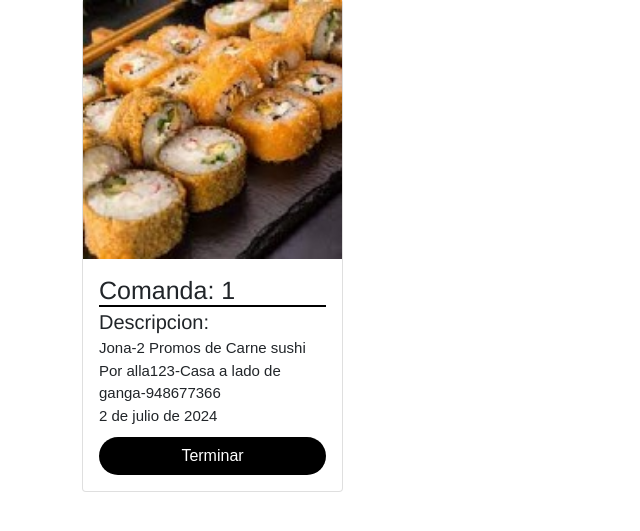
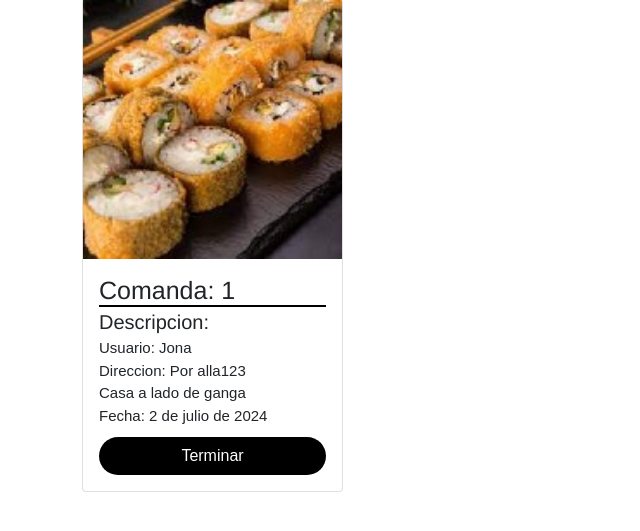
Before and after one commit to xJonathanMx/sitio, a Django app: page /admins/ in a window 1280 px wide. Shown: the part 217-748 px from the top of the page, without its empty margins (0-640 px from the left). Run offline with Django 5.2, Linux system fonts and the light colour scheme; data comes from the database, SQL or seed files in the repository.

Commit message:
comanda editada

```diff
--- a/aplicacion/templates/aplicacion/admin_usuario.html
+++ b/aplicacion/templates/aplicacion/admin_usuario.html
@@ -56,10 +56,12 @@
                                         <div class="card-body">
                                             <h1>Comanda: {{c.id_comanda}}</h1>
                                             <p id="subti">Descripcion:</p>
-                                            <p>{{c.producto}}</p>
-                                            <p>{{c.pedido}}</p>
-                                            <p>{{c.direccion}}</p>
-                                            <p>{{c.fecha_emision}}</p>
+
+                                            <p>Usuario: {{c.pedido.usuario}}</p>
+                                            <p>Direccion:   {{c.direccion.direccion}}</p>
+                                            <p>{{c.direccion.referencia}}</p>
+                                            <p>Fecha: {{c.fecha_emision}}</p>
+
 
                                                 <div class="btnes_com">
                                                     <a class="btn">Terminar</a>
--- a/aplicacion/views.py
+++ b/aplicacion/views.py
@@ -216,10 +216,12 @@ def admin(request):
     delivery=Delivery.objects.all()
     comanda=Comanda.objects.all()
     cant_prod=CantidadProducto.objects.all()
+    pedido=Pedido.objects.all()
     datos={
         "delivery":delivery,
         "cant_prod":cant_prod,
         "comanda":comanda,
+        "pedido":pedido
     }
 
     return render(request,'aplicacion/admin_usuario.html',datos)
```
